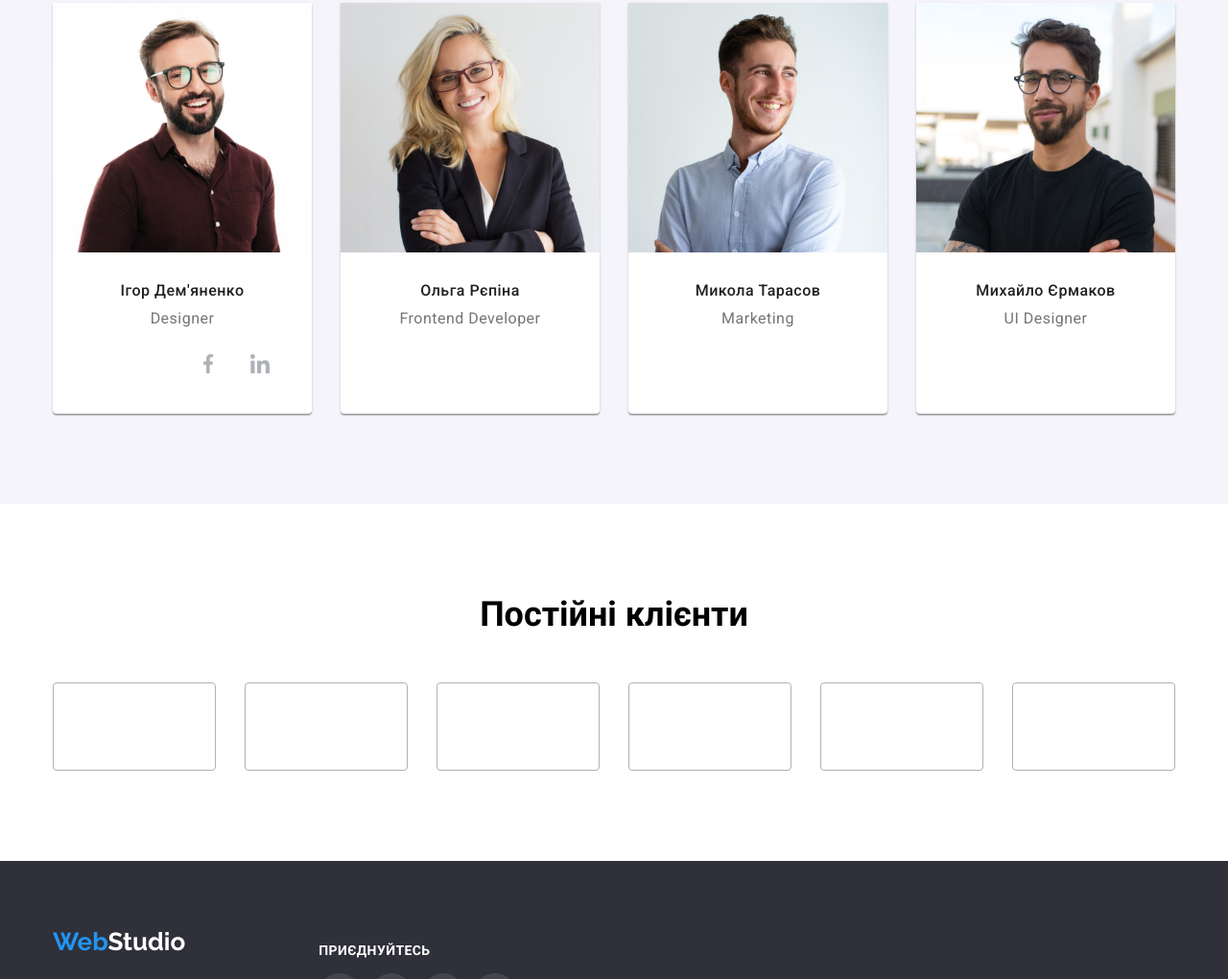
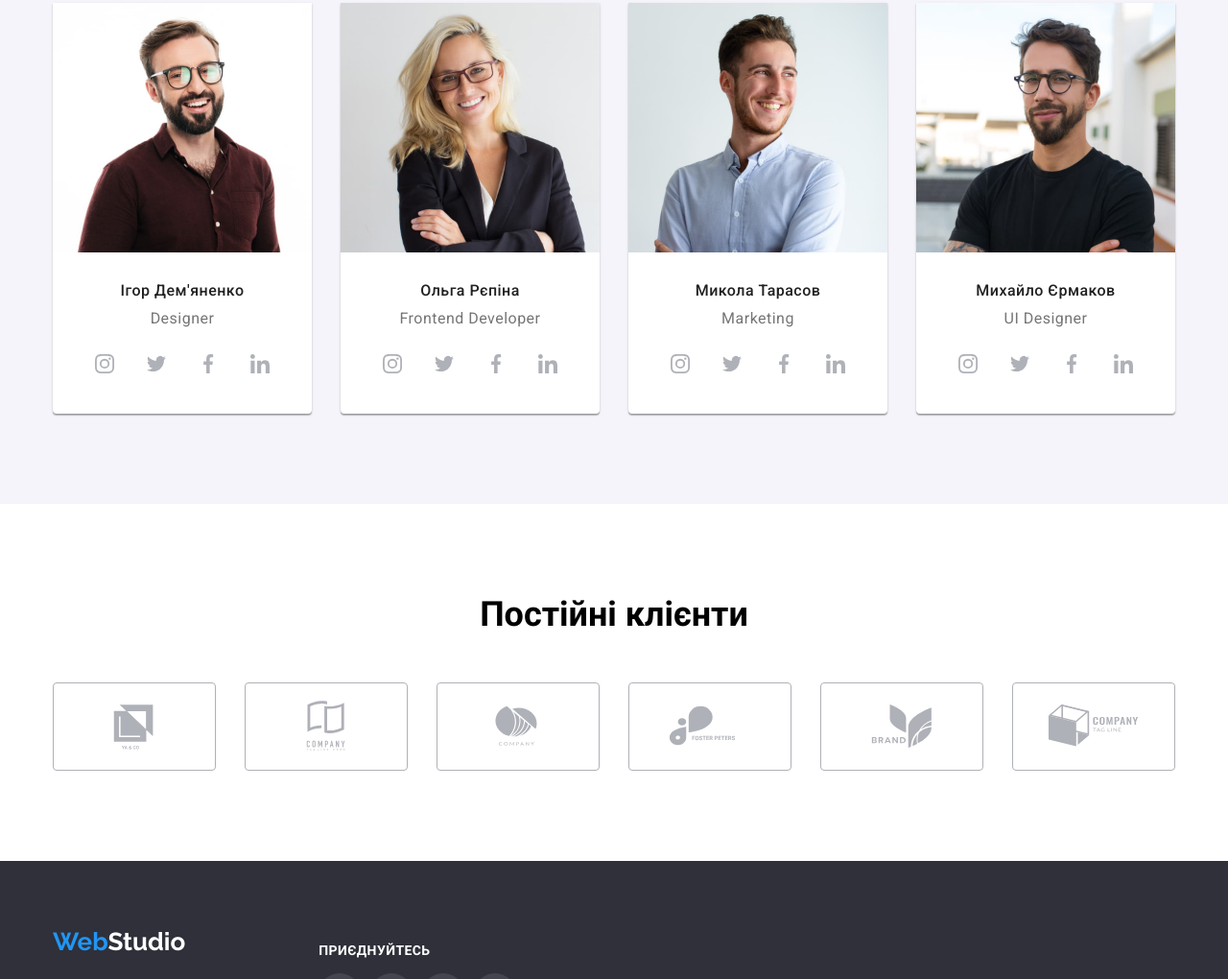
Before and after one commit to Maserto/goit-markup-hw-004, a plain HTML site: page index.html in a window 1280 px wide. Shown: the part 1780-2800 px from the top of the page at 96% size. Drawn offline with nearby package versions, Linux system fonts and the light colour scheme; the site is published under a folder, as on GitHub Pages, so addresses that start at the root find nothing.

Commit message:
extra dots

```diff
--- a/index.html
+++ b/index.html
@@ -27,14 +27,14 @@
     <ul class="roof-contacts">
       <li class="roof-contacts-mail">
         <svg class="roof-mail-icon" width="16px" height="12px">
-          <use href="../images/icons.svg#icon-mail">
+          <use href="./images/icons.svg#icon-mail">
           </use>
         </svg>
         <a href="mailto:info@example.com"  class="link roof-contacts-link"> info@example.com</a>
       </li>
       <li class="roof-contacts-tel">
         <svg class="roof-tel-icon" width="10px" height="16px">
-        <use href="../images/icons.svg#icon-telefon">
+        <use href="./images/icons.svg#icon-telefon">
         </use>
       </svg>
       <a href="tel:+380991111111" class="link roof-contacts-link">+38 099 111 11 11</a></li>
@@ -129,11 +129,11 @@
                 </p>
                 <ul class="social-links-list">
                   <li><a href="" class="social-link link"><svg class="social-link-icon" width="20px" heigh="20px">
-                    <use href="../images/icons.svg#icon-instagram">
+                    <use href="./images/icons.svg#icon-instagram">
                     </use>
                   </svg></a></li>
                   <li><a href="" class="social-link"><svg class="social-link-icon" width="20px" heigh="20px">
-                    <use href="../images/icons.svg#icon-twitter"></use>
+                    <use href="./images/icons.svg#icon-twitter"></use>
                   </svg></a></li>
                   <li><a href="" class="social-link"><svg class="social-link-icon" width="20px" heigh="20px">
                     <use href="./images/icons.svg#icon-facebook"></use>
@@ -152,17 +152,17 @@
       </p>
       <ul class="social-links-list">
         <li><a href="" class="social-link link"><svg class="social-link-icon" width="20px" heigh="20px">
-          <use href="/images/icons.svg#icon-instagram">
+          <use href="./images/icons.svg#icon-instagram">
           </use>
         </svg></a></li>
         <li><a href="" class="social-link"><svg class="social-link-icon" width="20px" heigh="20px">
-          <use href="/images/icons.svg#icon-twitter"></use>
+          <use href="./images/icons.svg#icon-twitter"></use>
         </svg></a></li>
         <li><a href="" class="social-link"><svg class="social-link-icon" width="20px" heigh="20px">
-          <use href="/images/icons.svg#icon-facebook"></use>
+          <use href="./images/icons.svg#icon-facebook"></use>
         </svg></a></li>
         <li><a href="" class="social-link"><svg class="social-link-icon" width="20px" heigh="20px">
-          <use href="/images/icons.svg#icon-linkedin"></use>
+          <use href="./images/icons.svg#icon-linkedin"></use>
         </svg></a></li>
       </ul>
     </div>
@@ -174,17 +174,17 @@
               <p class="team-text">Marketing</p>
               <ul class="social-links-list">
                 <li><a href="" class="social-link link"><svg class="social-link-icon" width="20px" heigh="20px">
-                  <use href="/images/icons.svg#icon-instagram">
+                  <use href="./images/icons.svg#icon-instagram">
                   </use>
                 </svg></a></li>
                 <li><a href="" class="social-link"><svg class="social-link-icon" width="20px" heigh="20px">
-                  <use href="/images/icons.svg#icon-twitter"></use>
+                  <use href="./images/icons.svg#icon-twitter"></use>
                 </svg></a></li>
                 <li><a href="" class="social-link"><svg class="social-link-icon" width="20px" heigh="20px">
-                  <use href="/images/icons.svg#icon-facebook"></use>
+                  <use href="./images/icons.svg#icon-facebook"></use>
                 </svg></a></li>
                 <li><a href="" class="social-link"><svg class="social-link-icon" width="20px" heigh="20px">
-                  <use href="/images/icons.svg#icon-linkedin"></use>
+                  <use href="./images/icons.svg#icon-linkedin"></use>
                 </svg></a></li>
               </ul>
             </div>
@@ -196,17 +196,17 @@
               <p class="team-text">UI Designer</p>
               <ul class="social-links-list">
                 <li><a href="" class="social-link link"><svg class="social-link-icon" width="20px" heigh="20px">
-                  <use href="/images/icons.svg#icon-instagram">
+                  <use href="./images/icons.svg#icon-instagram">
                   </use>
                 </svg></a></li>
                 <li><a href="" class="social-link"><svg class="social-link-icon" width="20px" heigh="20px">
-                  <use href="/images/icons.svg#icon-twitter"></use>
+                  <use href="./images/icons.svg#icon-twitter"></use>
                 </svg></a></li>
                 <li><a href="" class="social-link"><svg class="social-link-icon" width="20px" heigh="20px">
-                  <use href="/images/icons.svg#icon-facebook"></use>
+                  <use href="./images/icons.svg#icon-facebook"></use>
                 </svg></a></li>
                 <li><a href="" class="social-link"><svg class="social-link-icon" width="20px" heigh="20px">
-                  <use href="/images/icons.svg#icon-linkedin"></use>
+                  <use href="./images/icons.svg#icon-linkedin"></use>
                 </svg></a></li>
               </ul>
       </div>
@@ -223,38 +223,38 @@
           <li> <div class="clients-container-item">
             <a href="" class="clients-list-item"></a>
             <svg class="client-logo" width="106px" height="60px">
-              <use href="/images/icons.svg#icon-Logo1"></use>
+              <use href="./images/icons.svg#icon-Logo1"></use>
             </svg>
           </div>
           </li>
           <li> <div class="clients-container-item">
             <a href="" class="clients-list-item"></a>
             <svg class="client-logo" width="106px" height="60px">
-              <use href="/images/icons.svg#icon-Logo2"></use>
+              <use href="./images/icons.svg#icon-Logo2"></use>
             </svg> </div>
           </li>
           <li> <div class="clients-container-item">
             <a href="" class="clients-list-item"></a>
             <svg class="client-logo" width="106px" height="60px">
-              <use href="/images/icons.svg#icon-Logo3"></use>
+              <use href="./images/icons.svg#icon-Logo3"></use>
             </svg> </div>
           </li>
           <li><div class="clients-container-item">
             <a href="" class="clients-list-item"></a>
             <svg class="client-logo" width="106px" height="60px">
-              <use href="/images/icons.svg#icon-Logo4"></use>
+              <use href="./images/icons.svg#icon-Logo4"></use>
             </svg> </div>
           </li>
           <li><div class="clients-container-item">
             <a href="" class="clients-list-item"></a>
             <svg class="client-logo" width="106px" height="60px">
-              <use href="/images/icons.svg#icon-Logo5"></use>
+              <use href="./images/icons.svg#icon-Logo5"></use>
             </svg> </div>
           </li>
           <li><div class="clients-container-item">
             <a href="" class="clients-list-item"></a>
             <svg class="client-logo" width="106px" height="60px">
-              <use href="/images/icons.svg#icon-Logo6"></use>
+              <use href="./images/icons.svg#icon-Logo6"></use>
             </svg> </div>
           </li>
         </ul>
@@ -280,17 +280,17 @@
         <h2 class="basement-title">Приєднуйтесь</h2>
         <ul class="basement-socials-list" >
           <li><a href="" class="basement-social-link link"><svg class="social-link-icon" width="20px" heigh="20px">
-            <use href="/images/icons.svg#icon-instagram">
+            <use href="./images/icons.svg#icon-instagram">
             </use>
           </svg></a></li>
           <li><a href="" class="basement-social-link"><svg class="social-link-icon" width="20px" heigh="20px">
-            <use href="/images/icons.svg#icon-twitter"></use>
+            <use href="./images/icons.svg#icon-twitter"></use>
           </svg></a></li>
           <li><a href="" class="basement-social-link"><svg class="social-link-icon" width="20px" heigh="20px">
-            <use href="/images/icons.svg#icon-facebook"></use>
+            <use href="./images/icons.svg#icon-facebook"></use>
           </svg></a></li>
           <li><a href="" class="basement-social-link"><svg class="social-link-icon" width="20px" heigh="20px">
-            <use href="/images/icons.svg#icon-linkedin"></use>
+            <use href="./images/icons.svg#icon-linkedin"></use>
           </svg></a></li>
         </ul>
       </div>
```
Also changed, not shown: portfolio.html (+6 -6 lines).
